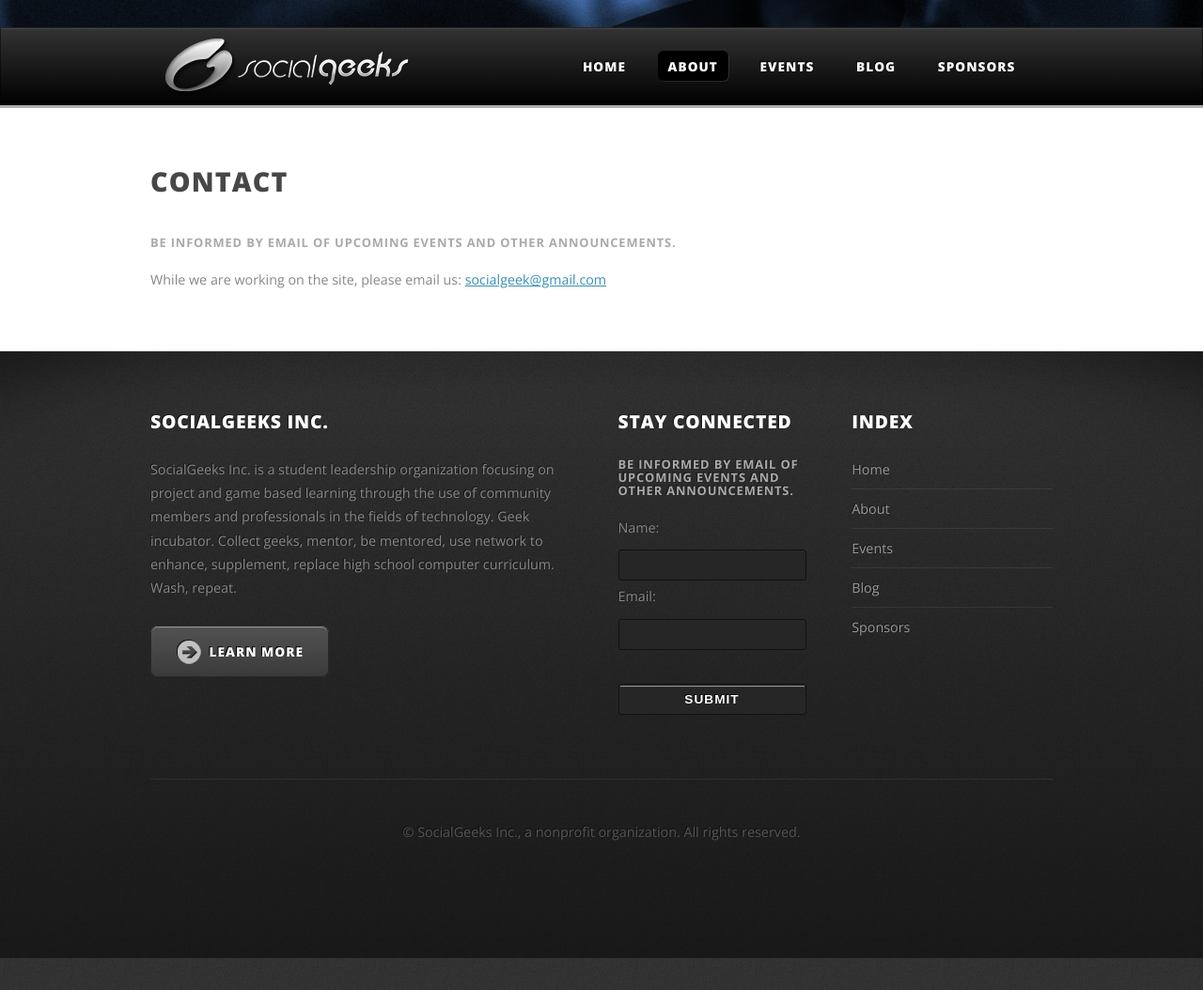
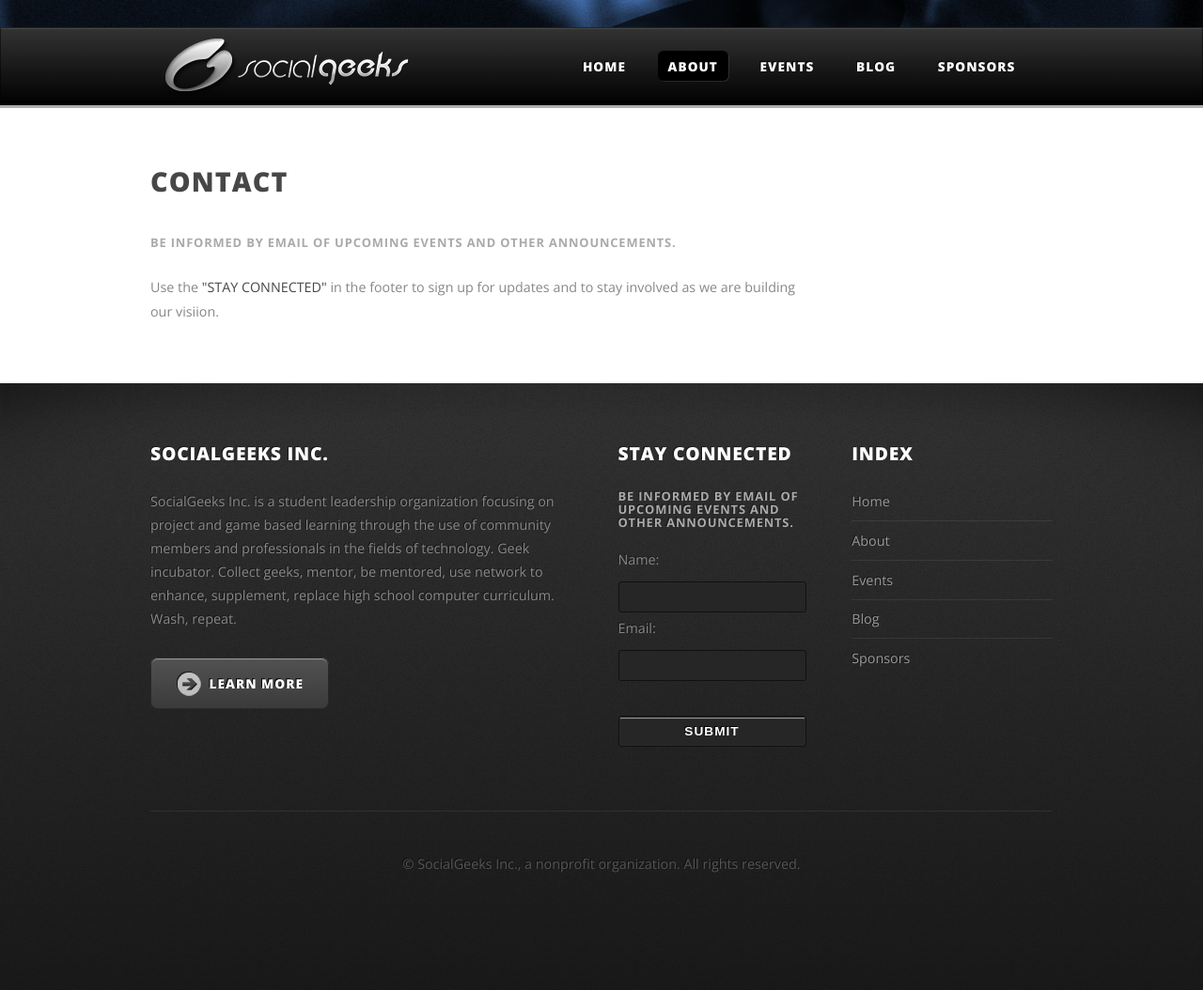
Before and after one commit to jahrik/socialgeeks.com, a Jekyll site: the page built from contact.html, in a window 1280 px wide. Shown: the whole page at 94% size. Built offline with Jekyll 4.4.1, drawn with Linux system fonts in a browser that asks for light colours; comment, search, counter and statistics services are not loaded; before the commit the page ends 1020 px from its top, so only the background shows below that.

Commit message:
Change message on contact page to use the MailChimp form instead of my email address.

```diff
--- a/contact.html
+++ b/contact.html
@@ -10,5 +10,5 @@
 
 <span class="byline">Be informed by email of upcoming events and other announcements.</span>
 <p style="margin-top: 20px;">
-While we are working on the site, please email us: <a href="mailto:socialgeek@gmail.com">socialgeek@gmail.com</a>
+<p  style="margin-top: 20px;">Use the <strong>"STAY CONNECTED"</strong> in the footer to sign up for updates and to stay involved as we are building our visiion.
 </p>
```
